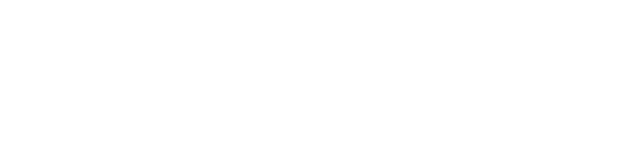
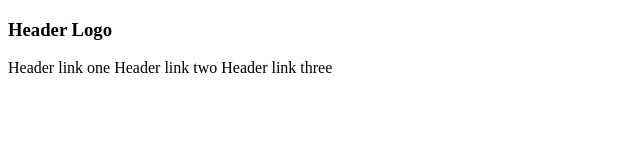
Before and after one commit to Bautaxx/Landing-page, a plain HTML site: page home.html in a window 1280 px wide. Shown: the whole page, without its empty margins (0-640 px from the left). Drawn offline with Linux system fonts and the light colour scheme.

Commit message:
Implemented html header

```diff
--- a/home.html
+++ b/home.html
@@ -8,6 +8,12 @@
     <link rel="stylesheet" href="main.css">
 </head>
 <body>
+    <div class="top">
+        <h3>Header Logo</h3>
+        <a class="headers">Header link one</a>
+        <a class="headers">Header link two</a>
+        <a class="headers">Header link three</a>
+    </div>
 
 </body>
 </html>
--- a/main.css
+++ b/main.css
@@ -0,0 +1,6 @@
+.top{
+
+}
+.headers{
+
+}
```
